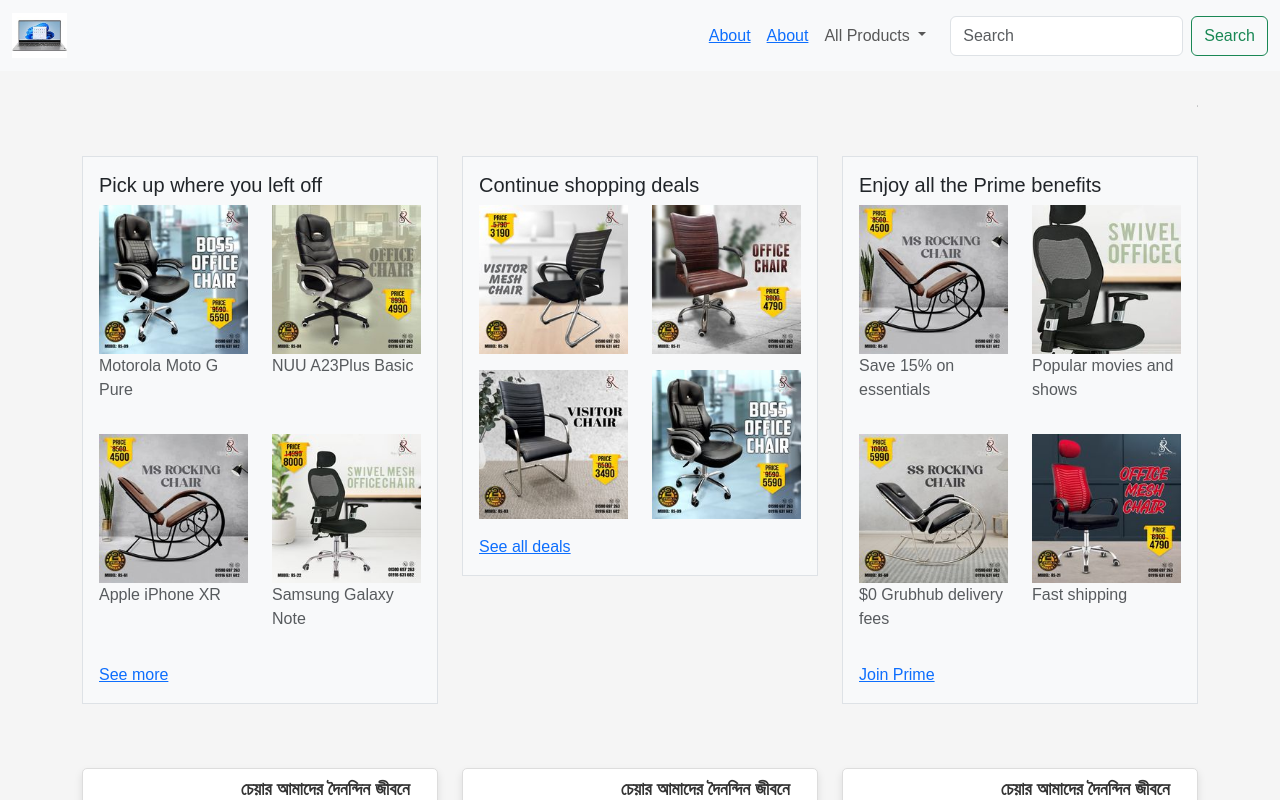
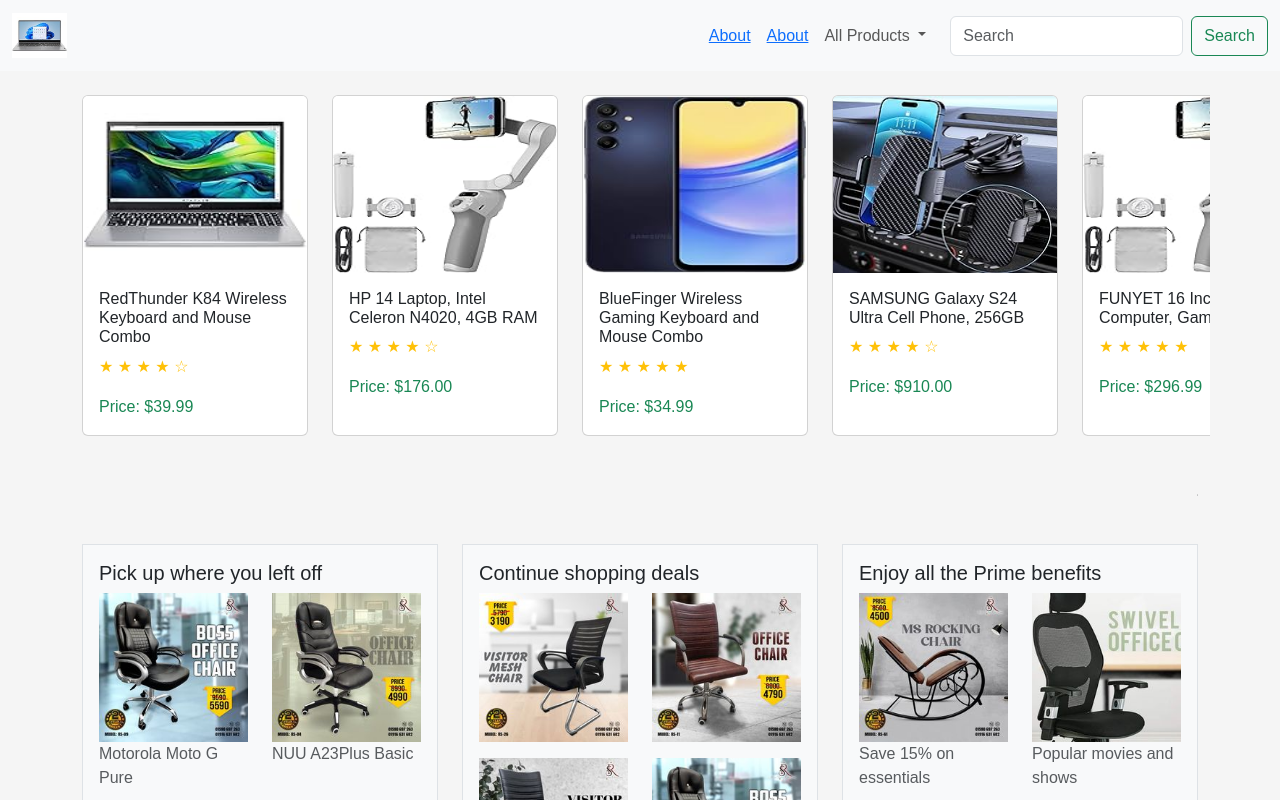
Before and after one commit to Nazmol3215/NewBagT, a React (Create React App) app: page / in a window 1280 px wide. Shown: the top 800 px of the page. Built offline with nearby package versions, Linux system fonts and the light colour scheme.

Commit message:
Nine commit

```diff
--- a/src/AllMain/All.jsx
+++ b/src/AllMain/All.jsx
@@ -5,6 +5,7 @@
 import MobaileDetails from '../MobailesDetail/MobaileDetails';
 import M from '../Main/M';
 import OffcanvasExample from '../HeadDatails/NavBar';
+import ProductSliderTwo from '../ChatGPTtest/Bigslider';
 
 export default function All() {
   return (
@@ -14,6 +15,7 @@
 
       <BrowserRouter>
       <OffcanvasExample/>
+      <ProductSliderTwo/>
         <Routes>
 
           <Route path="/" element={<M/>} />
--- /dev/null
+++ b/src/ChatGPTtest/Bigslider.jsx
@@ -0,0 +1,89 @@
+import React from 'react';
+import fdnvdseg from '../imagesAll/liop1.jpg';
+import fdnvdseg1 from '../imagesAll/mob acca6.jpg';
+import fdnvdseg2 from '../imagesAll/momail2.jpg';
+import fdnvdseg3 from '../imagesAll/mob acca11.jpg';
+import fdnvdseg4 from '../imagesAll/mob acca6.jpg';
+import { useNavigate } from 'react-router-dom';
+
+
+
+const products = [
+  {
+    title: "RedThunder K84 Wireless Keyboard and Mouse Combo",
+    price: "$39.99",
+    rating: "★ ★ ★ ★ ☆",
+    delivery: "Wednesday, Nov 13",
+    shipping: "$30.82 shipping",
+    imgSrc: fdnvdseg, // Replace with actual image
+  },
+  {
+    title: "HP 14 Laptop, Intel Celeron N4020, 4GB RAM",
+    price: "$176.00",
+    rating: "★ ★ ★ ★ ☆",
+    delivery: "Thursday, Nov 21",
+    shipping: "$43.18 shipping",
+    imgSrc: fdnvdseg1,
+  },
+  {
+    title: "BlueFinger Wireless Gaming Keyboard and Mouse Combo",
+    price: "$34.99",
+    rating: "★ ★ ★ ★ ★",
+    delivery: "Wednesday, Nov 20",
+    shipping: "$33.01 shipping",
+    imgSrc: fdnvdseg2,
+  },
+  {
+    title: "SAMSUNG Galaxy S24 Ultra Cell Phone, 256GB",
+    price: "$910.00",
+    rating: "★ ★ ★ ★ ☆",
+    delivery: "Wednesday, Nov 13",
+    shipping: "$28.98 shipping",
+    imgSrc: fdnvdseg3,
+  },
+  {
+    title: "FUNYET 16 Inch Laptop Computer, Gaming",
+    price: "$296.99",
+    rating: "★ ★ ★ ★ ★",
+    delivery: "Wednesday, Nov 20",
+    shipping: "$46.90 shipping",
+    imgSrc: fdnvdseg4,
+  },
+  {
+    title: "ASUS Vivobook Go 15.6” Laptop, AMD Ryzen 5",
+    price: "$329.99",
+    rating: "★ ★ ★ ★ ★",
+    delivery: "Thursday, Nov 20",
+    shipping: "$46.94 shipping",
+    imgSrc: fdnvdseg4,
+  },
+
+];
+
+const ProductSliderTwo = () => {
+  const navigateTwo = useNavigate();
+  return (
+    <div className="container my-4">
+      <div className="row d-flex overflow-auto flex-nowrap">
+        {products.map((product, index) => (
+          <div
+            className="col-12 col-sm-6 col-md-4 col-lg-3 col-xl-2 mb-4"
+            key={index}
+            style={{ minWidth: '250px' }}
+          >
+            <div className="card h-100"  onClick={() => navigateTwo("/MobaileDetails")}>
+              <img src={product.imgSrc} className="card-img-top" alt={product.title}   />
+              <div className="card-body">
+                <h6 className="card-title">{product.title}</h6>
+                <p className="card-text text-warning">{product.rating}</p>
+                <p className="card-text text-success">Price: {product.price}</p>
+              </div>
+            </div>
+          </div>
+        ))}
+      </div>
+    </div>
+  );
+};
+
+export default ProductSliderTwo;
```
